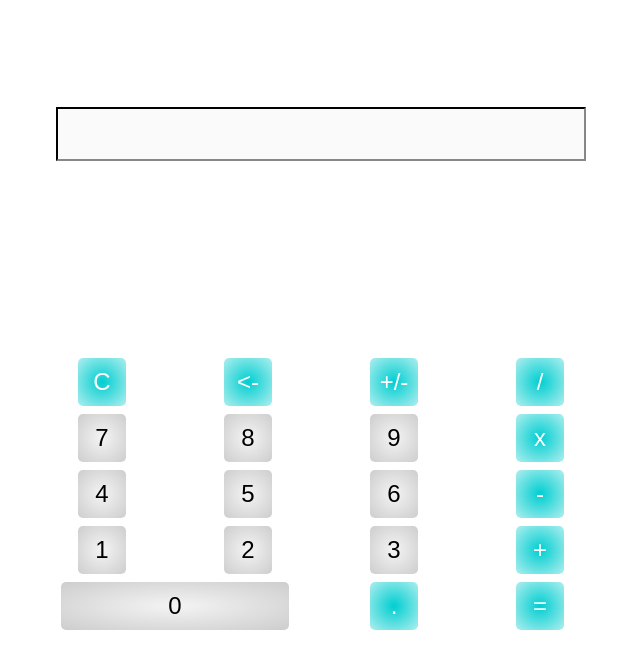
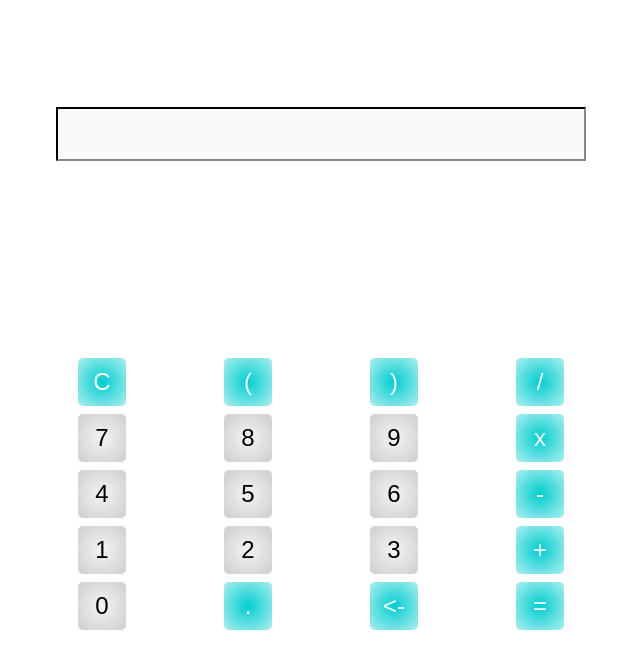
Before and after one commit to anderrf/calculadora-angular, an Angular app: page / in a window 1280 px wide. Shown: the top 668 px of the page, without its empty margins (319-959 px from the left). Built offline with nearby package versions, Linux system fonts and the light colour scheme.

Commit message:
Operation

```diff
--- a/src/app/components/calculator/calculator.component.css
+++ b/src/app/components/calculator/calculator.component.css
@@ -46,12 +46,6 @@
     cursor: pointer;
 }
 
-#keyBoard #btn0{
-    grid-column-start: 1;
-    grid-column-end: 3;
-    width: 80%;
-}
-
 .operator{
     background: radial-gradient(#00CED1, #AFEEEE);
     color: #FFFFFF;
--- a/src/app/components/calculator/calculator.component.html
+++ b/src/app/components/calculator/calculator.component.html
@@ -4,8 +4,8 @@
     </div>
     <div id="keyBoard">
         <button class="operator" (click)="clear()">C</button>
-        <button class="operator"><-</button>
-        <button class="operator">+/-</button>
+        <button class="operator" (click)="insert('(')">(</button>
+        <button class="operator" (click)="insert(')')">)</button>
         <button class="operator" (click)="insert('/')">/</button>
         <button class="number" (click)="insert('7')">7</button>
         <button class="number" (click)="insert('8')">8</button>
@@ -21,6 +21,7 @@
         <button class="operator" (click)="insert('+')">+</button>
         <button id="btn0" class="number" (click)="insert('0')">0</button>
         <button class="operator" (click)="insert('.')">.</button>
-        <button class="operator">=</button>
+        <button class="operator" (click)="backspace()"><-</button>
+        <button class="operator" (click)="equals()">=</button>
     </div>
 </div>
--- a/src/app/components/calculator/calculator.component.ts
+++ b/src/app/components/calculator/calculator.component.ts
@@ -24,4 +24,12 @@ export class CalculatorComponent implements OnInit {
     this.displayContent = "";
   }
 
+  backspace(): void{
+    this.displayContent = this.displayContent.slice(0, (this.displayContent.length - 1));
+  }
+
+  equals(): void{
+    this.displayContent = eval(this.displayContent);
+  }
+
 }
```
